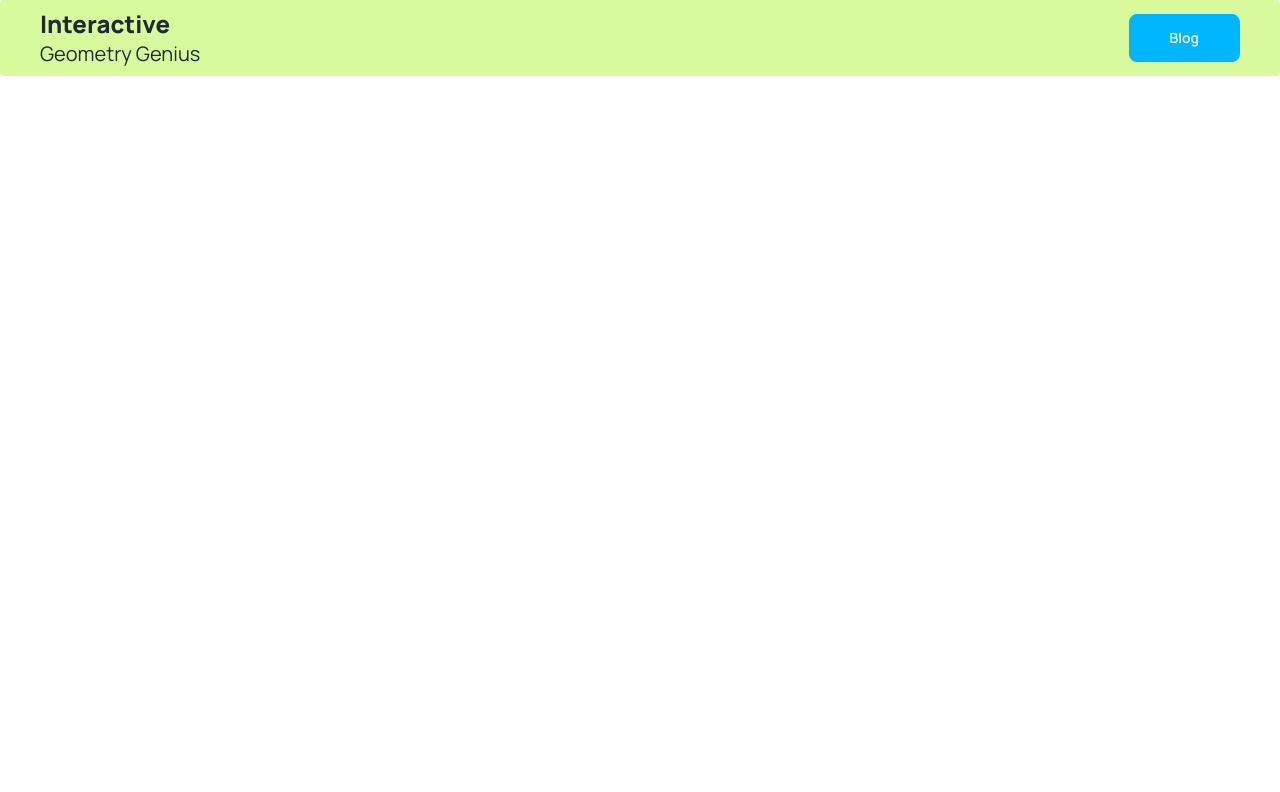
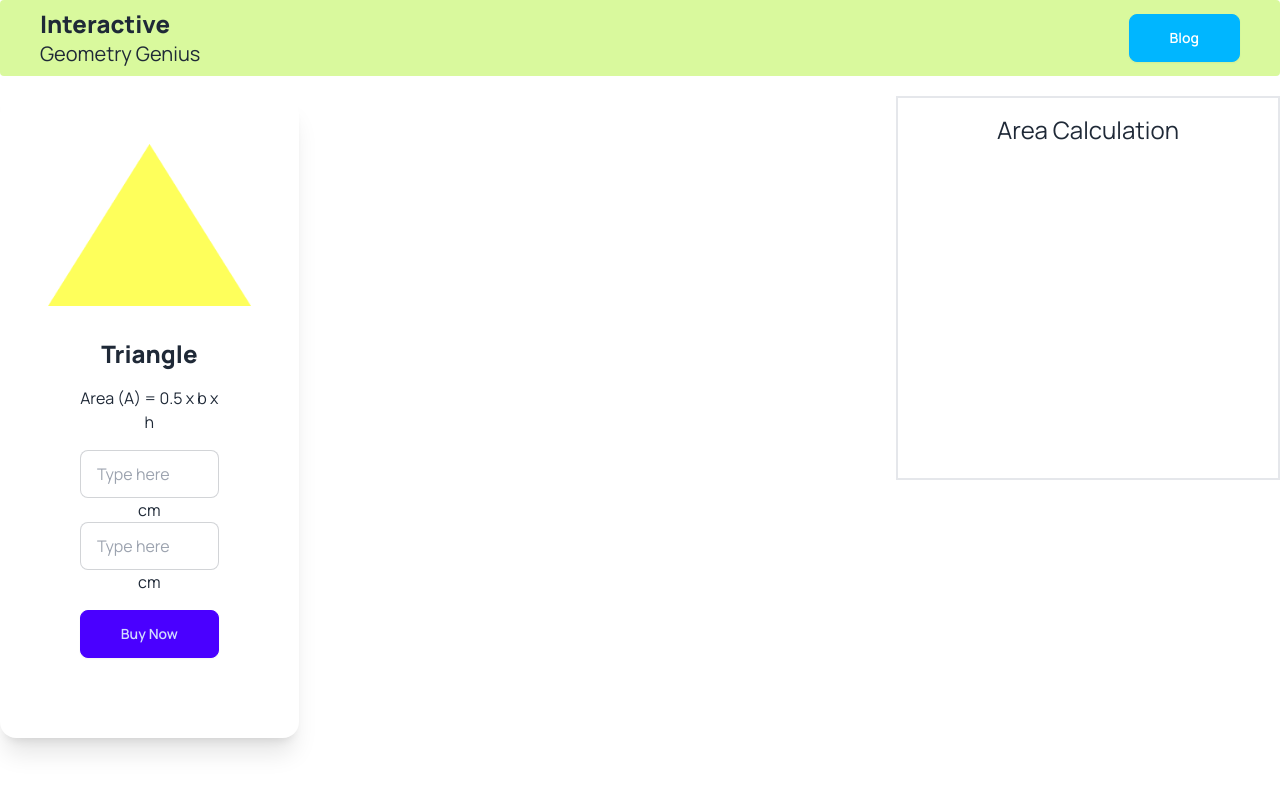
Before and after one commit to sakhawat-code-info/domProject, a plain HTML site: page index.html in a window 1280 px wide. Drawn offline with nearby package versions, Linux system fonts and the light colour scheme.

Commit message:
trying to do something

```diff
--- a/index.html
+++ b/index.html
@@ -62,8 +62,42 @@
     </header>
 
 
-    <main class="container mx-auto">
+    <main class="container mx-auto mt-5">
+        <section class="flex">
 
+            <div class="flex-1 grid grid-cols-3">
+
+                <!-- single card -->
+                <div class="card bg-base-100 shadow-xl p-12">
+                    <figure><img src="images/triangle.png" alt="triangle" /></figure>
+                    <div class="card-body text-center space-y-2">
+                        <h2 class="text-2xl font-extrabold">Triangle</h2>
+                        <p>Area (A) = 0.5 x b x h</p>
+
+                        <div>
+                            <input type="text" placeholder="Type here"
+                                class="input input-bordered w-full max-w-xs" /><span> cm</span>
+                            <input type="text" placeholder="Type here"
+                                class="input input-bordered w-full max-w-xs" /><span> cm</span>
+                        </div>
+
+                        <div class="card-actions">
+                            <button class="btn btn-primary w-full">Buy Now</button>
+                        </div>
+                    </div>
+                </div>
+
+
+
+            </div>
+
+
+            <div class="w-96 border-2 h-96 p-4">
+                <h1 class="text-center text-2xl">Area Calculation</h1>
+            </div>
+
+
+        </section>
 
     </main>
 
```
Also changed, not shown: script/script.js (+0 -24 lines).
